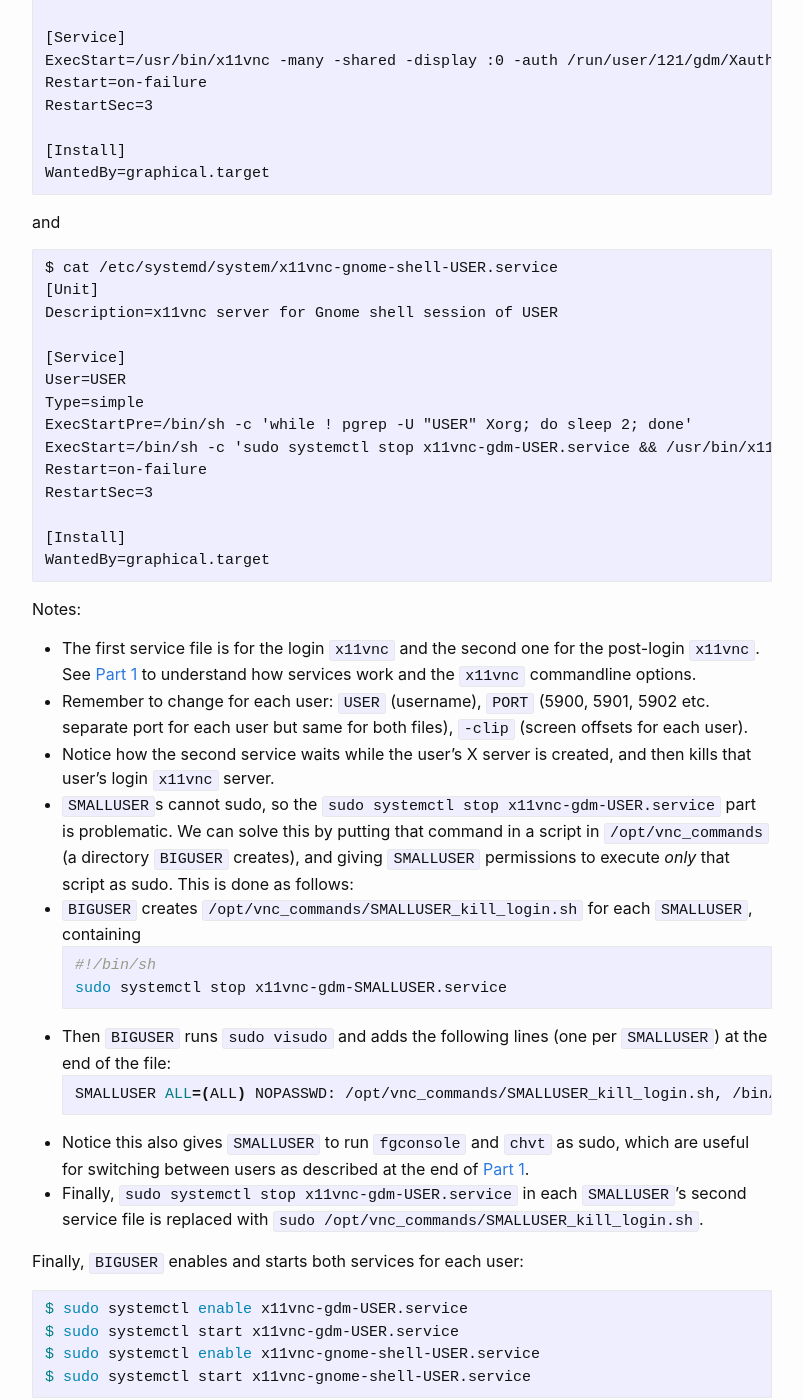
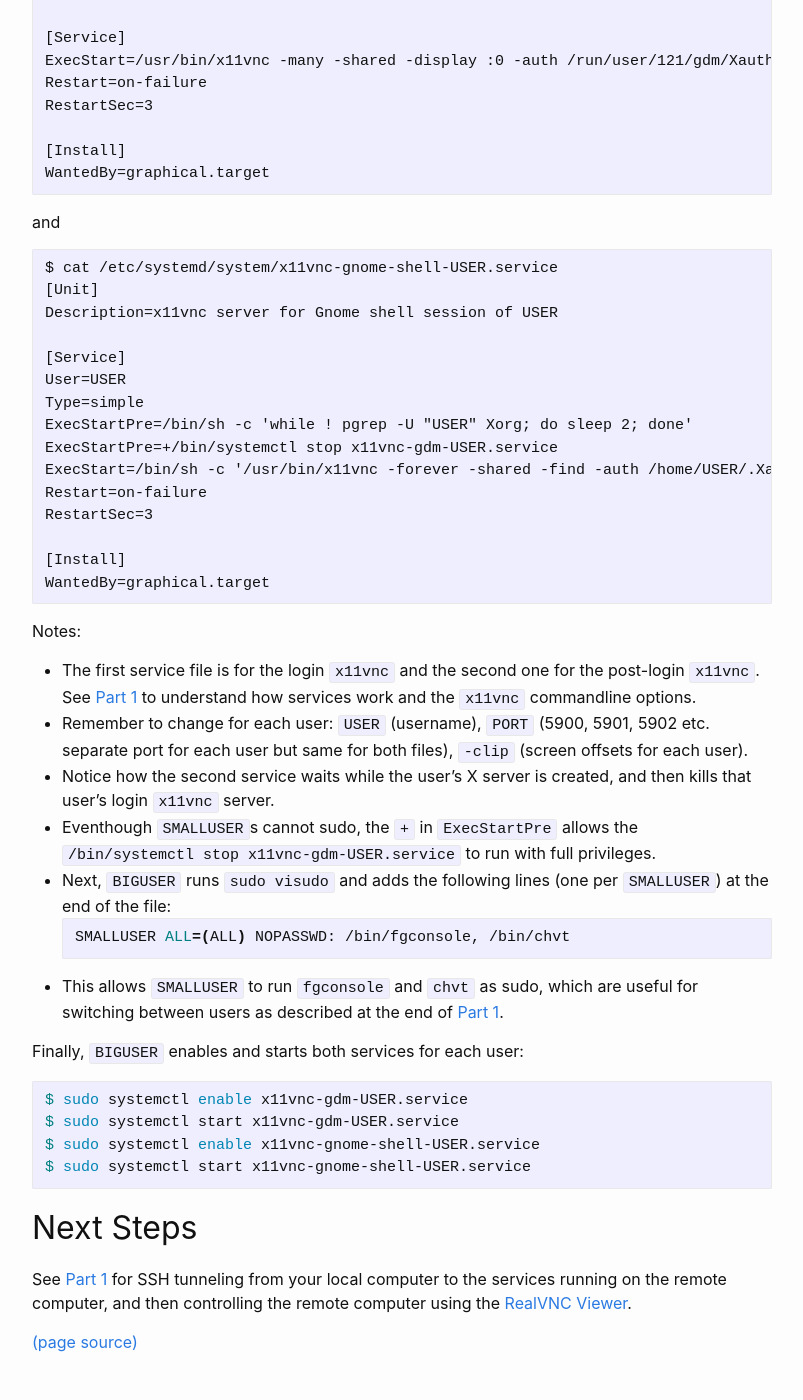
Before and after one commit to samarth-robo/blog, a Jekyll site: the page built from _posts/2021-06-21-vnc_multiuser_2.md, in a window 1280 px wide and 1400 px high, scrolled down 892 px. Shown: the whole window, without its empty margins (238-1041 px from the left). Built offline with Jekyll 4.4.1, drawn with Linux system fonts in a browser that asks for light colours; emoji names are drawn with the system emoji font; comment, search, counter and statistics services are not loaded.

Commit message:
simplified vnc service script

````diff
--- a/_posts/2021-06-21-vnc_multiuser_2.md
+++ b/_posts/2021-06-21-vnc_multiuser_2.md
@@ -50,7 +50,8 @@ Description=x11vnc server for Gnome shell session of USER
 User=USER
 Type=simple
 ExecStartPre=/bin/sh -c 'while ! pgrep -U "USER" Xorg; do sleep 2; done'
-ExecStart=/bin/sh -c 'sudo systemctl stop x11vnc-gdm-USER.service && /usr/bin/x11vnc -forever -shared -find -auth /home/USER/.Xauthority -clip 3840x2160+0+856 -rfbauth /home/USER/.vnc/passwd -rfbport PORT -o /home/USER/.vnc/gnome-shell-log.txt'
+ExecStartPre=+/bin/systemctl stop x11vnc-gdm-USER.service
+ExecStart=/bin/sh -c '/usr/bin/x11vnc -forever -shared -find -auth /home/USER/.Xauthority -clip 3840x2160+0+856 -rfbauth /home/USER/.vnc/passwd -rfbport PORT -o /home/USER/.vnc/gnome-shell-log.txt'
 Restart=on-failure
 RestartSec=3
 
@@ -63,20 +64,13 @@ Notes:
 to understand how services work and the `x11vnc` commandline options.
 - Remember to change for each user: `USER` (username), `PORT` (5900, 5901, 5902 etc. separate port for each user but same for both files), `-clip` (screen offsets for each user).
 - Notice how the second service waits while the user's X server is created, and then kills that user's login `x11vnc` server.
-- `SMALLUSER`s cannot sudo, so the `sudo systemctl stop x11vnc-gdm-USER.service` part is problematic. We can solve this by putting that command in a script in `/opt/vnc_commands`
-(a directory `BIGUSER` creates), and giving `SMALLUSER` permissions to execute _only_ that script as sudo. This is done as follows:
-- `BIGUSER` creates `/opt/vnc_commands/SMALLUSER_kill_login.sh` for each `SMALLUSER`, containing
+- Eventhough `SMALLUSER`s cannot sudo, the `+` in `ExecStartPre` allows the `/bin/systemctl stop x11vnc-gdm-USER.service` to run with full privileges.
+- Next, `BIGUSER` runs `sudo visudo` and adds the following lines (one per `SMALLUSER`) at the end of the file:
 ```bash
-#!/bin/sh
-sudo systemctl stop x11vnc-gdm-SMALLUSER.service
+SMALLUSER ALL=(ALL) NOPASSWD: /bin/fgconsole, /bin/chvt
 ```
-- Then `BIGUSER` runs `sudo visudo` and adds the following lines (one per `SMALLUSER`) at the end of the file:
-```bash
-SMALLUSER ALL=(ALL) NOPASSWD: /opt/vnc_commands/SMALLUSER_kill_login.sh, /bin/fgconsole, /bin/chvt
-```
-- Notice this also gives `SMALLUSER` to run `fgconsole` and `chvt` as sudo, which are useful for switching between users as described at the end of
+- This allows `SMALLUSER` to run `fgconsole` and `chvt` as sudo, which are useful for switching between users as described at the end of
 [Part 1]({{ site.baseurl }}{% post_url 2020-09-28-vnc_multiuser %}).
-- Finally, `sudo systemctl stop x11vnc-gdm-USER.service` in each `SMALLUSER`'s second service file is replaced with `sudo /opt/vnc_commands/SMALLUSER_kill_login.sh`.
 
 Finally, `BIGUSER` enables and starts both services for each user:
 
````
